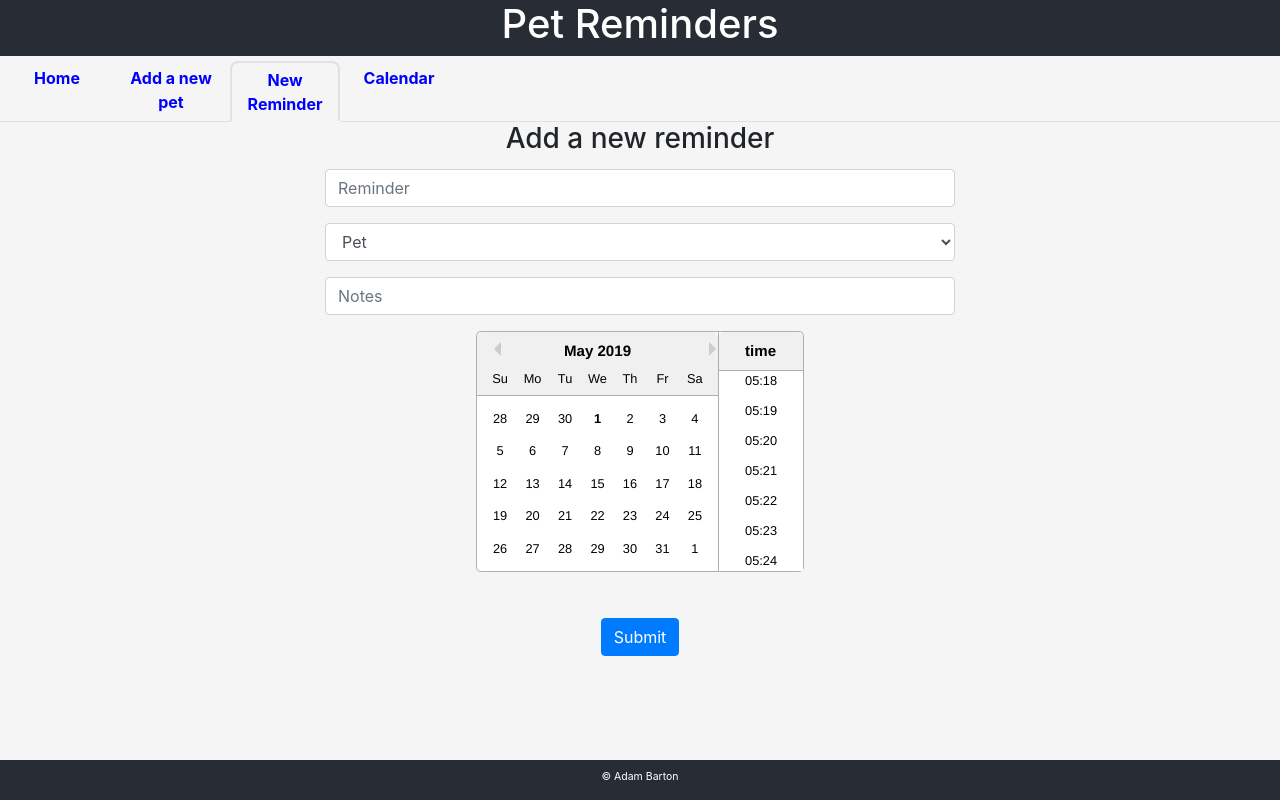
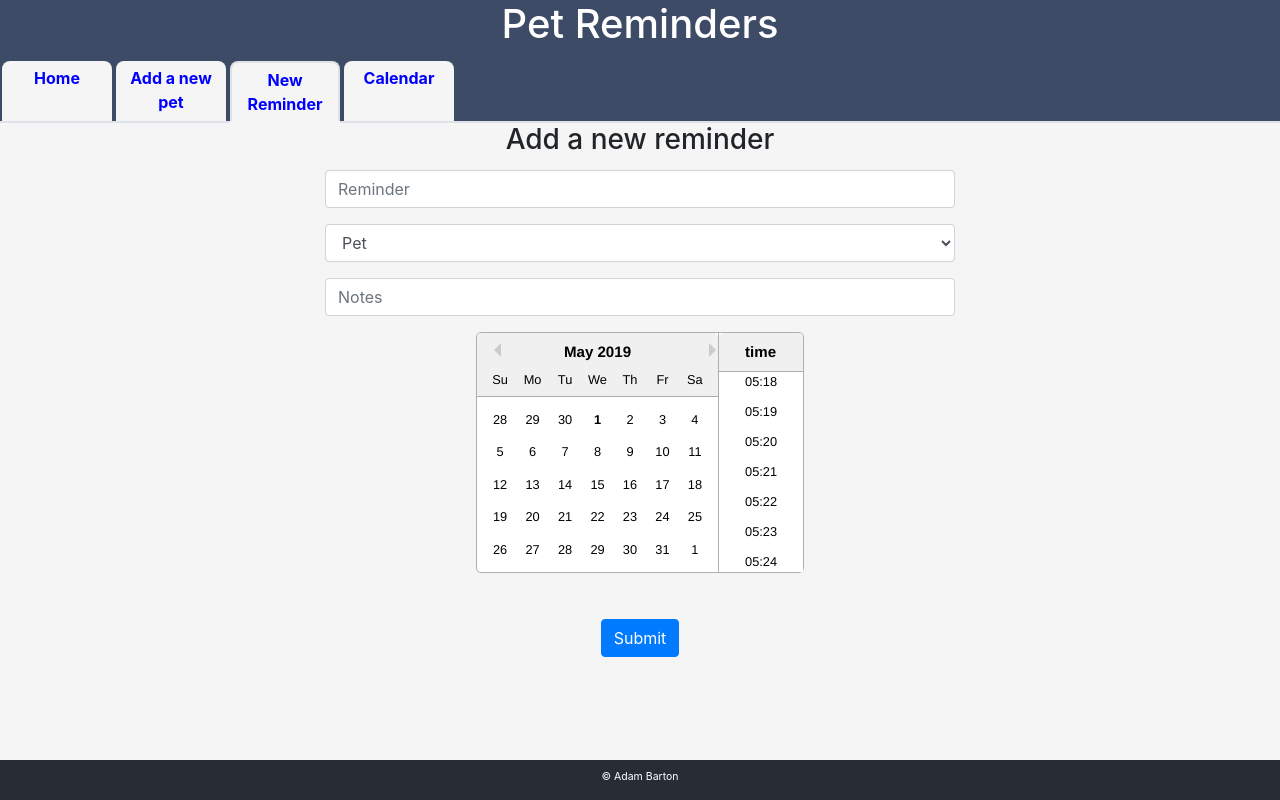
Before and after one commit to adam-barton/my-pets, a React (Create React App) app in the folder client/: page /reminders/new in a window 1280 px wide. Built offline with nearby package versions, Linux system fonts and the light colour scheme; what react-alert-template-basic would draw is missing.

Commit message:
Update Header styling

```diff
--- a/client/src/App.css
+++ b/client/src/App.css
@@ -13,9 +13,9 @@ body {
 }
 
 .App-header {
-    background-color: #282c34;
-    height: 10%;
+    /* background-color: #282c34; */
     /* min-height: 100vh; */
+    background-color: #3e4b66;
     display: flex;
     flex-direction: column;
     align-items: center;
@@ -40,7 +40,7 @@ body {
 }
 
 .ProfileCard {
-    border: 3px solid black;
+    border: 3px solid darkgray;
     margin: 1% 3% 3% 3%;
     padding: 20px;
 }
@@ -91,10 +91,10 @@ body {
     max-width: 50%;
 }
 
-
-/* .NavBar {
-    width: 75%;
-} */
+.NavBar {
+    background-color: #3e4b66;
+    border-bottom: 2px solid #dee2e6;
+}
 
 @keyframes App-logo-spin {
     from {
--- a/client/src/App.js
+++ b/client/src/App.js
@@ -12,7 +12,6 @@ import Footer from './components/Footer'
 import PetProfileContainer from './containers/PetProfileContainer'
 import NewPet from './components/NewPet';
 import RemindersForm from './components/RemindersForm';
-import Notify from './components/Notify'
 
 class App extends Component {
 
--- a/client/src/components/Header.js
+++ b/client/src/components/Header.js
@@ -1,6 +1,6 @@
 import React from 'react';
 
-function Header() {
+const Header = () => {
     return(
         <div className="App-header">
             <h1>Pet Reminders</h1>
--- a/client/src/components/NavBar.js
+++ b/client/src/components/NavBar.js
@@ -27,10 +27,8 @@ const NavBar = props => {
           style={link}
           activeStyle={{
             border: '2px solid #dee2e6',
-            // borderRight: '2px solid #dee2e6',
-            // borderTop: '2px solid #dee2e6',
             borderBottom: '0px',
-            boxShadow: '3px 3px #f5f5f5'
+            boxShadow: '0px 4px #f5f5f5'
           }}>
           Home
         </NavLink>
@@ -41,10 +39,8 @@ const NavBar = props => {
           style={link}
           activeStyle={{
             border: '2px solid #dee2e6',
-            // borderRight: '2px solid #dee2e6',
-            // borderTop: '2px solid #dee2e6',
             borderBottom: '0px',
-            boxShadow: '3px 3px #f5f5f5'
+            boxShadow: '0px 4px #f5f5f5'
           }}>
         Add a new pet
         </NavLink>
@@ -55,10 +51,8 @@ const NavBar = props => {
           style={link}
           activeStyle={{
             border: '2px solid #dee2e6',
-            // borderRight: '2px solid #dee2e6',
-            // borderTop: '2px solid #dee2e6',
             borderBottom: '0px',
-            boxShadow: '1px 1px #f5f5f5'
+            boxShadow: '0px 4px #f5f5f5'
           }}>
           New Reminder
         </NavLink>
@@ -75,8 +69,3 @@ const NavBar = props => {
 };
 
 export default NavBar;
-
-
-
-
-// className="justify-content-center Navbar"
--- a/client/src/components/Notify.js
+++ b/client/src/components/Notify.js
@@ -3,7 +3,7 @@ import { useAlert } from 'react-alert'
 import Button from 'react-bootstrap/Button';
 
 
-function Notify(props) {
+const Notify = props => {
 const alert = useAlert()
 
   function todaysAlerts() {
--- a/client/src/components/ProfileCard.js
+++ b/client/src/components/ProfileCard.js
@@ -2,7 +2,7 @@ import React from 'react';
 import RemindersContainer from '../containers/RemindersContainer';
 import Button from 'react-bootstrap/Button';
 
-function ProfileCard(props) {
+const ProfileCard = props => {
 
     return(
         <div className="ProfileCard">
--- a/client/src/components/ReminderCard.js
+++ b/client/src/components/ReminderCard.js
@@ -1,6 +1,6 @@
 import React from 'react';
 
-function ReminderCard(props) {
+const ReminderCard = props => {
 
     const reminderClassname = () => {
         const reminderDate = new Date(props.reminder.displayable_date);
--- a/client/src/components/RemindersForm.js
+++ b/client/src/components/RemindersForm.js
@@ -50,6 +50,7 @@ class RemindersForm extends Component {
               <Form.Control
                 onChange={this.handleChange}
                 value={this.state.name}
+                required={true}
                 type="text"
                 name="category"
                 placeholder="Reminder" />
@@ -60,7 +61,6 @@ class RemindersForm extends Component {
                 >
                 <Form.Control as="select" name="pet">
                 <option value="">Pet</option>
-                {/* <option key={0} value={""}></option> */}
                     {this.props.pets.map((pet) => <option key={pet.id} value={pet.id}>{pet.name}</option>)}
               </Form.Control>
             </Form.Group>
--- a/client/src/components/newPet.js
+++ b/client/src/components/newPet.js
@@ -46,8 +46,8 @@ class NewPet extends Component {
           <h3>Add a new pet</h3>
           <Form className="PetForm"onSubmit={this.handleSubmit} >
             <Form.Group controlId="petForm.formBasicName">
-              {/* <Form.Label>Name</Form.Label> */}
               <Form.Control
+              required={true}
                 onChange={this.handleChange}
                 value={this.state.name}
                 type="text"
```
Lines whose indentation alone changed are shown as unchanged.
